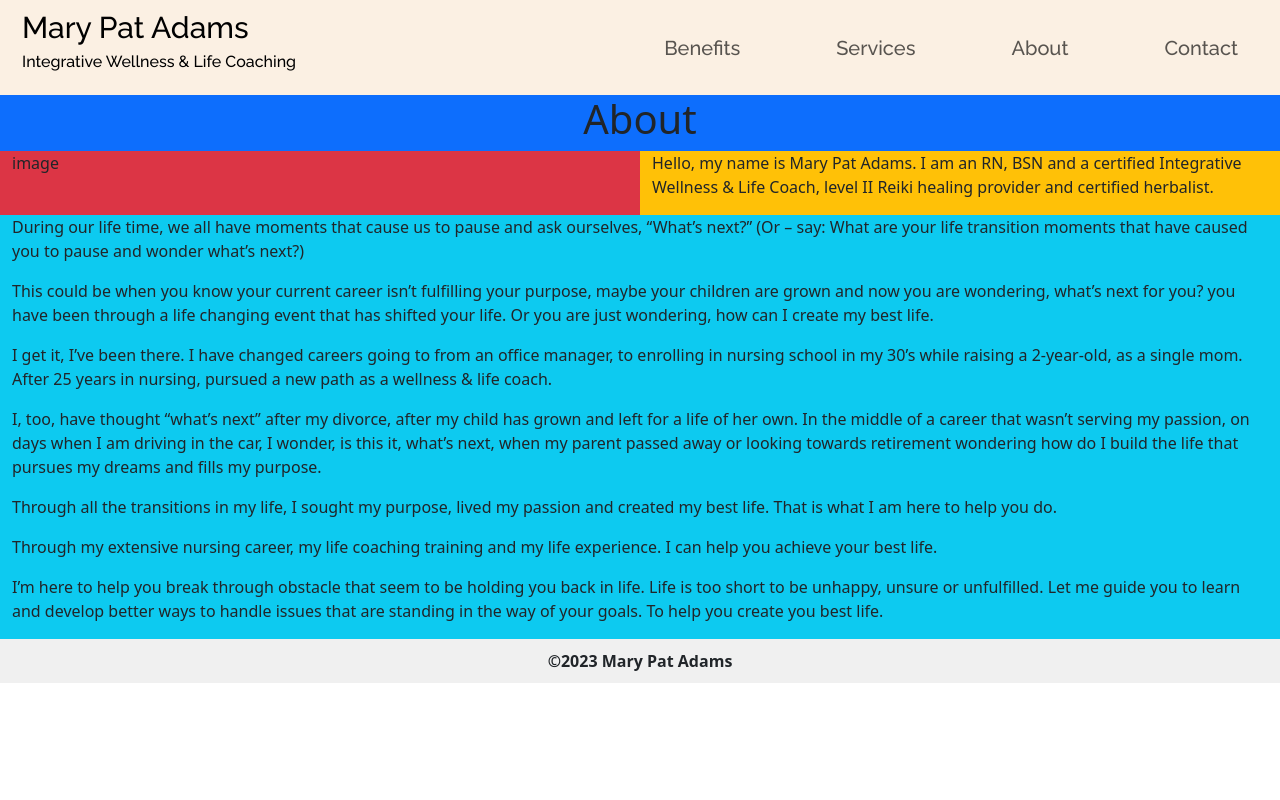
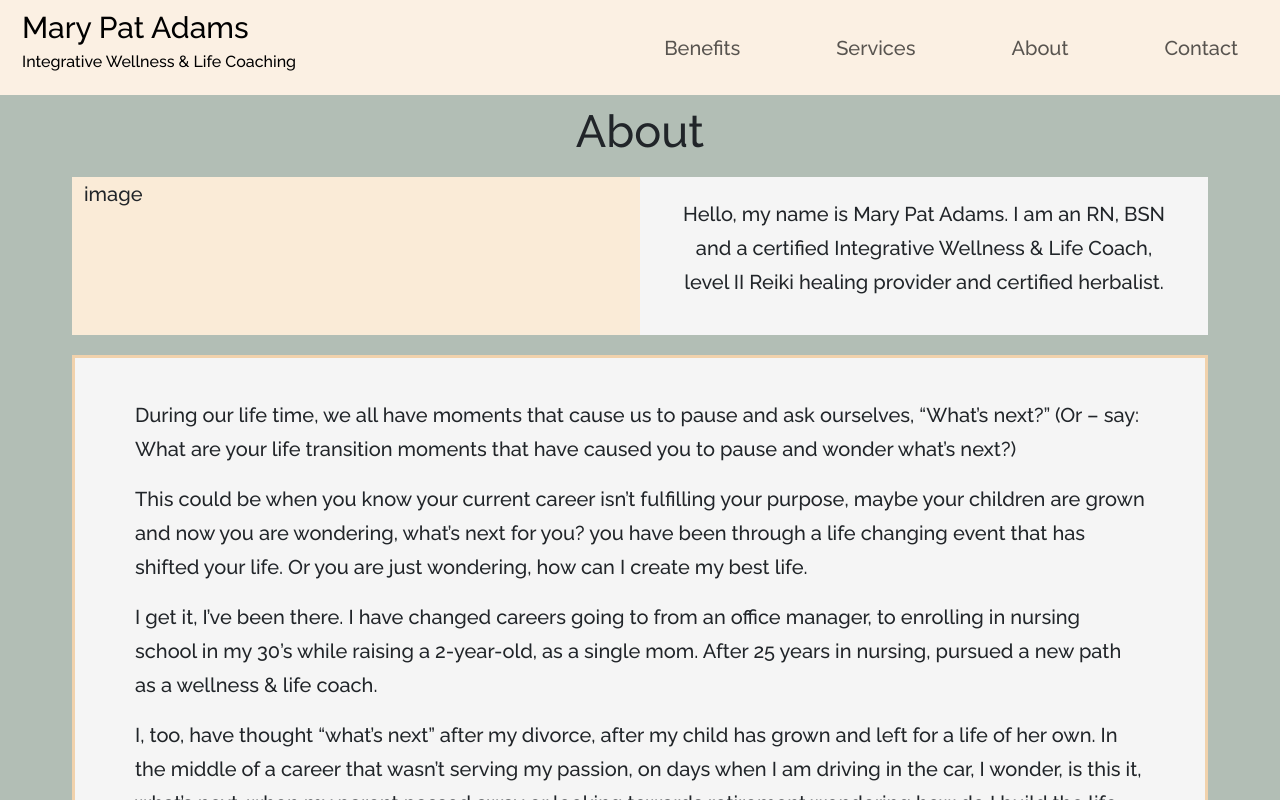
Before and after one commit to sarahkuss/mpa-website, a React (Create React App) app: page /about in a window 1280 px wide. Built offline with nearby package versions, Linux system fonts and the light colour scheme.

Commit message:
styled about page

```diff
--- a/src/pages/About.jsx
+++ b/src/pages/About.jsx
@@ -1,18 +1,19 @@
 import { Container, Row, Col } from "react-bootstrap";
+import "../styles/about.css"
 
 export default function About() {
   return (
     <>
-      <Container className="bg-primary" fluid>
+      <Container className="about-container" fluid>
         <Row>
-          <Col className="text-center">
+          <Col className="about-title text-center">
             <h1>About</h1>
           </Col>
         </Row>
 
-        <Row>
-          <Col className="bg-danger">image</Col>
-          <Col className="bg-warning">
+        <Row className="about-row">
+          <Col className="image-col" sm={12} md={6}>image</Col>
+          <Col className="about-col">
             <p>
               Hello, my name is Mary Pat Adams. I am an RN, BSN and a certified
               Integrative Wellness &amp; Life Coach, level II Reiki healing
@@ -21,8 +22,8 @@ export default function About() {
           </Col>
         </Row>
 
-        <Row>
-          <Col className="bg-info">
+        <Row className="more-info-row">
+          <Col className="more-info-col">
             <p>
               During our life time, we all have moments that cause us to pause
               and ask ourselves, “What’s next?” (Or – say: What are your life
@@ -68,6 +69,7 @@ export default function About() {
             </p>
           </Col>
         </Row>
+        <Row className="empty"></Row>
       </Container>
     </>
   );
--- /dev/null
+++ b/src/styles/about.css
@@ -0,0 +1,66 @@
+@import url('https://fonts.googleapis.com/css2?family=Karla&family=Lora&family=Nunito+Sans:opsz@6..12&family=Raleway:wght@300;500;800&display=swap');
+
+
+.about-container {
+  background-color:  #B2BEB5;
+  font-size: 20px;
+  line-height: 1.7;
+  font-family: 'Raleway', sans-serif;
+}
+
+.about-title {
+  padding: 10px;
+}
+
+.about-title h1 {
+  font-size: 45px;
+}
+
+.about-row{
+  margin: 0px 60px 20px 60px !important;
+}
+
+.image-col {
+  background-color: antiquewhite;
+}
+
+.about-col {
+  background-color: whitesmoke;
+  padding: 20px 40px !important;
+  text-align: center;
+  align-items: center;
+}
+
+.more-info-row {
+  margin: 0px 60px 0px 60px !important;
+  background-color: whitesmoke;
+  border: 3px solid rgb(241, 210, 172);
+}
+
+.more-info-col {
+  padding: 40px 60px !important;
+}
+
+
+
+.empty {
+  min-height: 20px;
+}
+
+@media (max-width: 767px) {
+  .about-container {
+    font-size: 16px;
+  }
+
+  .about-row {
+    margin: 0px 30px 20px 30px !important;
+  }
+
+  .more-info-row {
+    margin: 0px 30px 0px 30px !important;
+  }
+
+  .more-info-col {
+    padding: 25px !important;
+  }
+}
```
